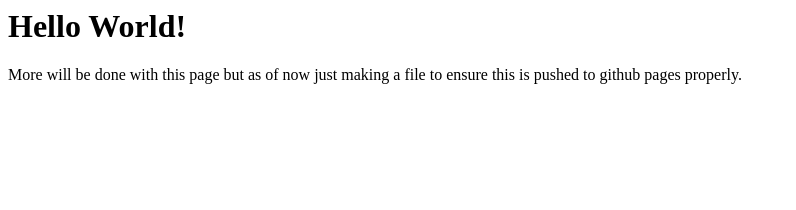
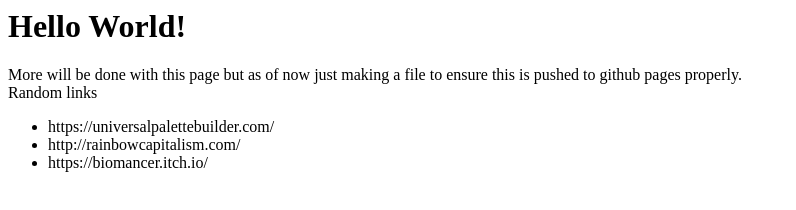
Before and after one commit to lathomas64/biomancy, a plain HTML site: page index.html in a window 1280 px wide. Shown: the whole page, without its empty margins (0-796 px from the left). Drawn offline with Linux system fonts and the light colour scheme.

Commit message:
Update index.html

```diff
--- a/index.html
+++ b/index.html
@@ -1,2 +1,8 @@
 <h1>Hello World!</h1>
 <div>More will be done with this page but as of now just making a file to ensure this is pushed to github pages properly.</div>
+Random links
+<ul>
+  <li>https://universalpalettebuilder.com/</li>
+  <li>http://rainbowcapitalism.com/</li>
+  <li>https://biomancer.itch.io/</li>
+</ul>
```
